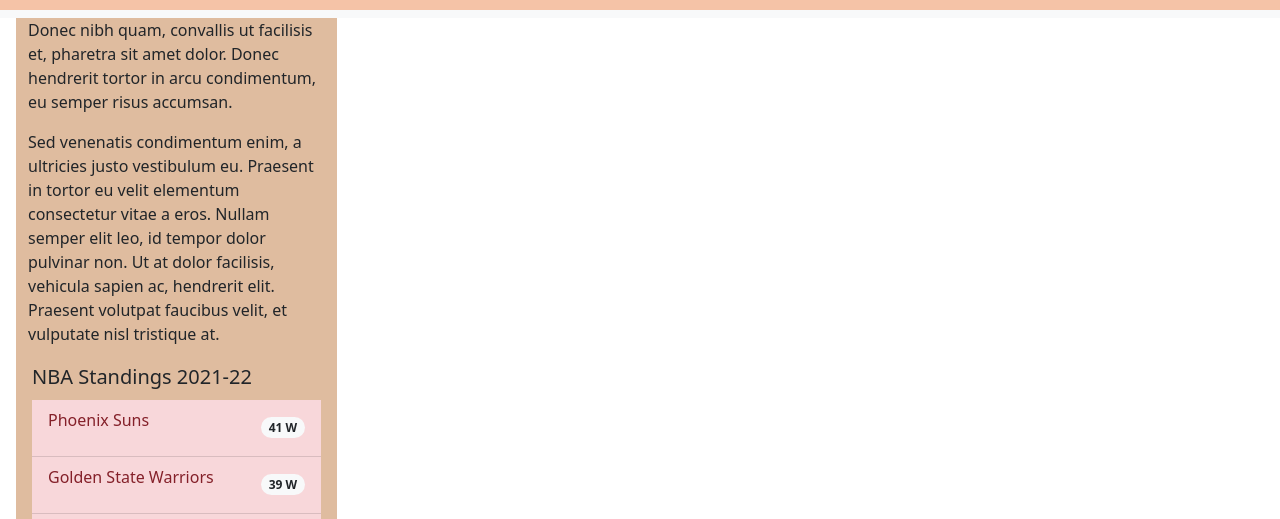
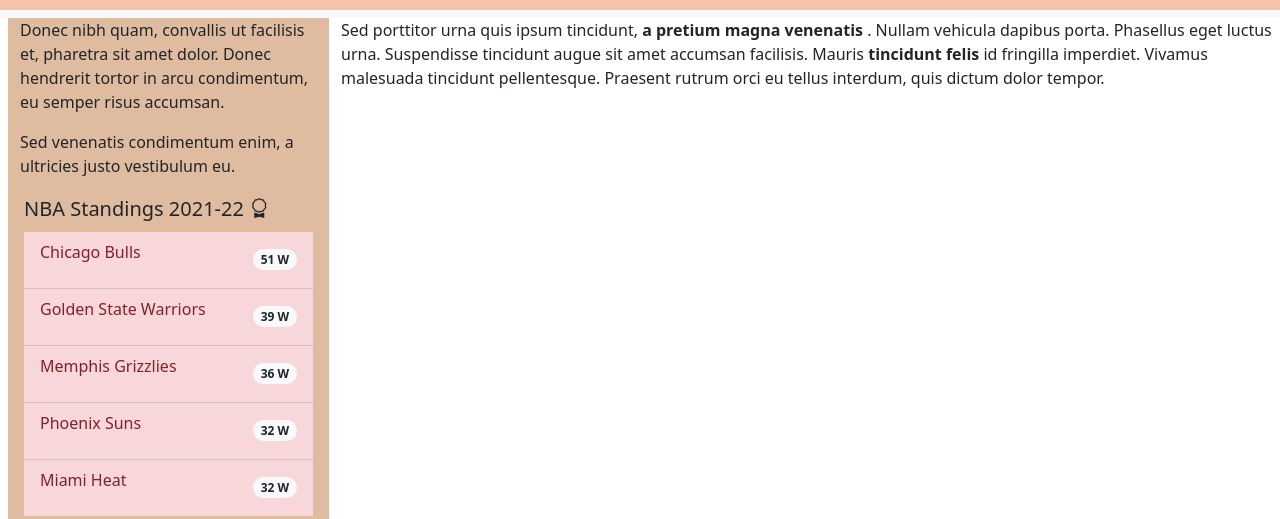
Before and after one commit to bamdab7/La_tienda_de_martin_WEB, a website: page html/index.html in a window 1280 px wide. Shown: the part 106-625 px from the top of the page. Drawn offline with nearby package versions, Linux system fonts and the light colour scheme.

Commit message:
correcciones

```diff
--- a/html/index.html
+++ b/html/index.html
@@ -8,6 +8,7 @@
     <link rel="stylesheet" href="../css/style.css">
     <!-- Latest compiled and minified CSS -->
 <link href="https://cdn.jsdelivr.net/npm/bootstrap@5.1.3/dist/css/bootstrap.min.css" rel="stylesheet">
+<link rel="stylesheet" href="https://cdn.jsdelivr.net/npm/bootstrap-icons@1.8.0/font/bootstrap-icons.css">
 <!-- Latest compiled JavaScript -->
 <script src="https://cdn.jsdelivr.net/npm/bootstrap@5.1.3/dist/js/bootstrap.bundle.min.js"></script>
 
@@ -56,18 +57,16 @@
 <div class="containter">
 
     <div class="row ms-2">
-        <div class="col-3 columna ms-2"> <!--columna de abajo, list group-->
+        <div class="col-3 columna"> <!--columna de abajo, list group-->
             <p >Donec nibh quam, convallis ut facilisis et, pharetra sit amet dolor.
                 Donec hendrerit tortor in arcu condimentum, eu semper risus accumsan.</p>
-            <p>Sed venenatis condimentum enim, a ultricies justo vestibulum eu. Praesent in tortor eu velit
-                elementum consectetur vitae a eros. Nullam semper elit leo, id tempor dolor pulvinar non. Ut at dolor
-                facilisis, vehicula sapien ac, hendrerit elit. Praesent volutpat faucibus velit, et vulputate nisl tristique at. </p>
+            <p>Sed venenatis condimentum enim, a ultricies justo vestibulum eu.</p>
             <div class="ms-1 mt-1 me-1 mb-3"> <!--LIST GROUP-->
-                <legend class="lead"><strong>NBA Standings 2021-22</strong></legend>
+                <legend class="lead"><strong>NBA Standings 2021-22</strong> <i class="bi bi-award"></i> </legend>
                 <ul class="list-group list-group-flush">
                     <li class="list-group-item list-group-item-danger d-flex justify-content-between align-items-center">
-                        <p>Phoenix Suns</p>
-                        <span class="badge bg-light rounded-pill text-dark">41 W</span>
+                        <p>Chicago Bulls</p>
+                        <span class="badge bg-light rounded-pill text-dark">51 W</span>
                     </li>
                     <li class="list-group-item list-group-item-danger d-flex justify-content-between align-items-center">
                         <p>Golden State Warriors</p>
@@ -78,7 +77,7 @@
                         <span class="badge bg-light rounded-pill text-dark">36 W</span>
                     </li>
                     <li class="list-group-item list-group-item-danger d-flex justify-content-between align-items-center">
-                        <p>Chicago Bulls</p>
+                        <p>Phoenix Suns</p>
                         <span class="badge bg-light rounded-pill text-dark">32 W</span>
                     </li>
                     <li class="list-group-item list-group-item-danger d-flex justify-content-between align-items-center">
```
Also changed, not shown: html/form.html (+4 -4 lines).
